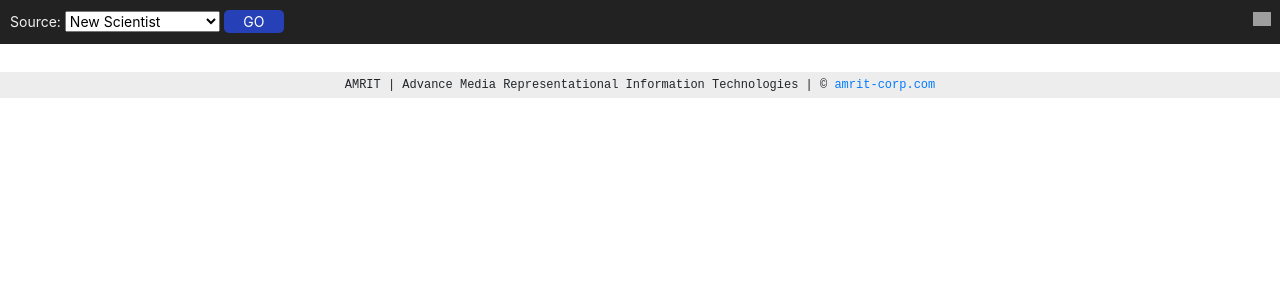
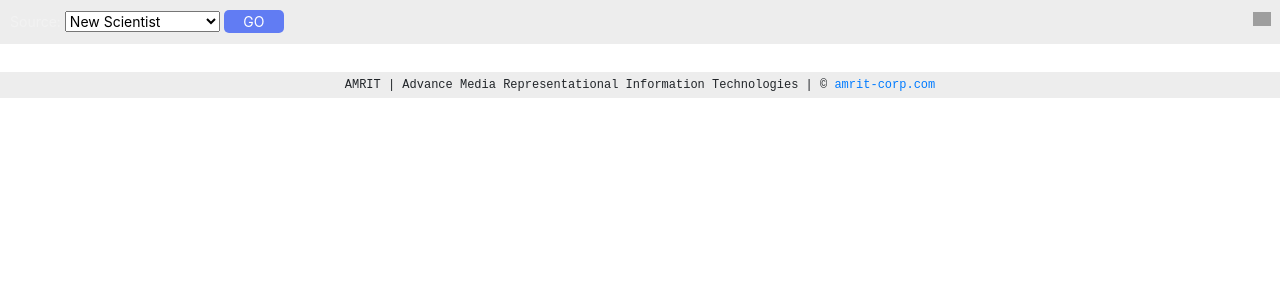
Before and after one commit to DasFiles/rss-feed, a Flask app: page / in a window 1280 px wide. Shown: the top 300 px of the page. Run offline with Flask 3, Linux system fonts and the light colour scheme; data that the repository does not hold is empty; some libraries are stand-ins or nearby versions; grey boxes are pictures that could not be loaded.

Commit message:
Update index.html

```diff
--- a/templates/index.html
+++ b/templates/index.html
@@ -11,13 +11,16 @@
     <link rel="icon" type="image/x-icon" href="https://amrit-corp.com/favicon.png" />
   </head>
   <style>
+    body{
+      background: transparent;
+    }
 #titlehd{
   top:0px;
   left:0px;
   width:100%;
   padding:4px;
   position: fixed;
-  background-color: #222222;
+  background-color: #ededed;
   color:#f2f2f2;
   z-index:999;
   text-align: left;
```
